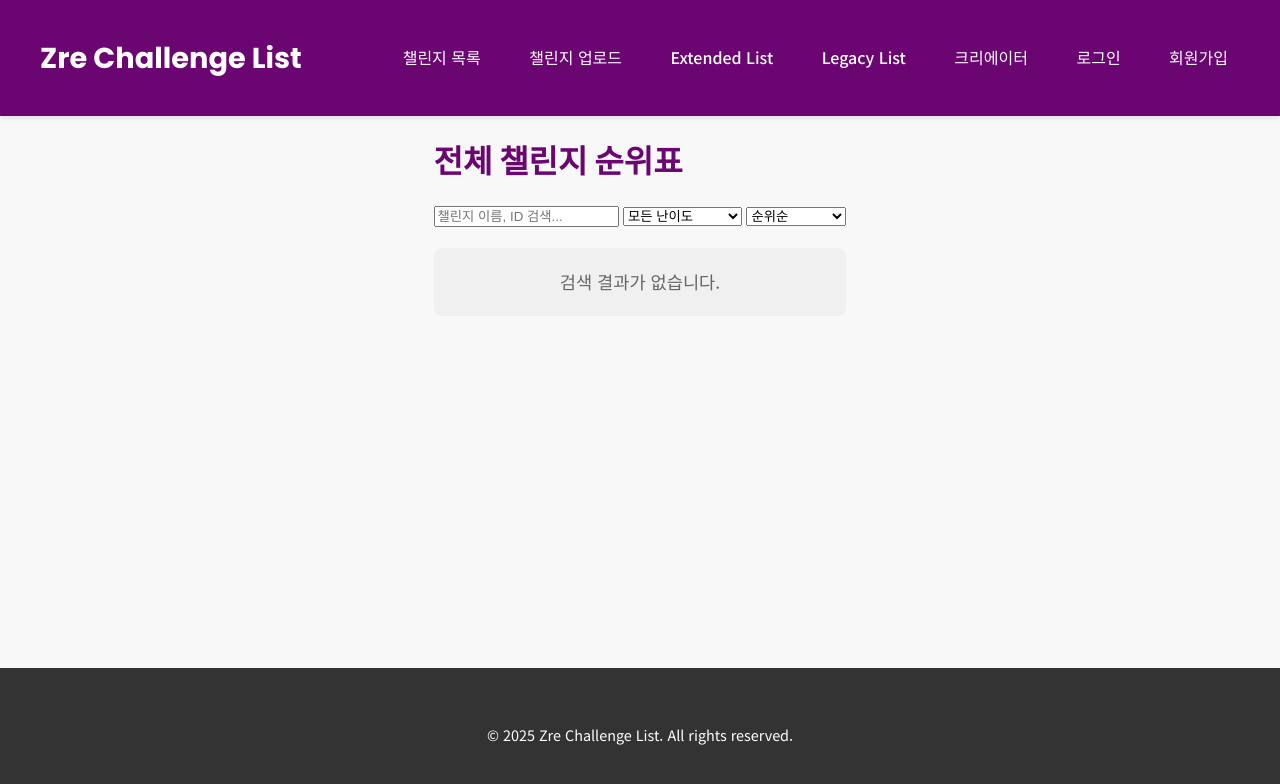
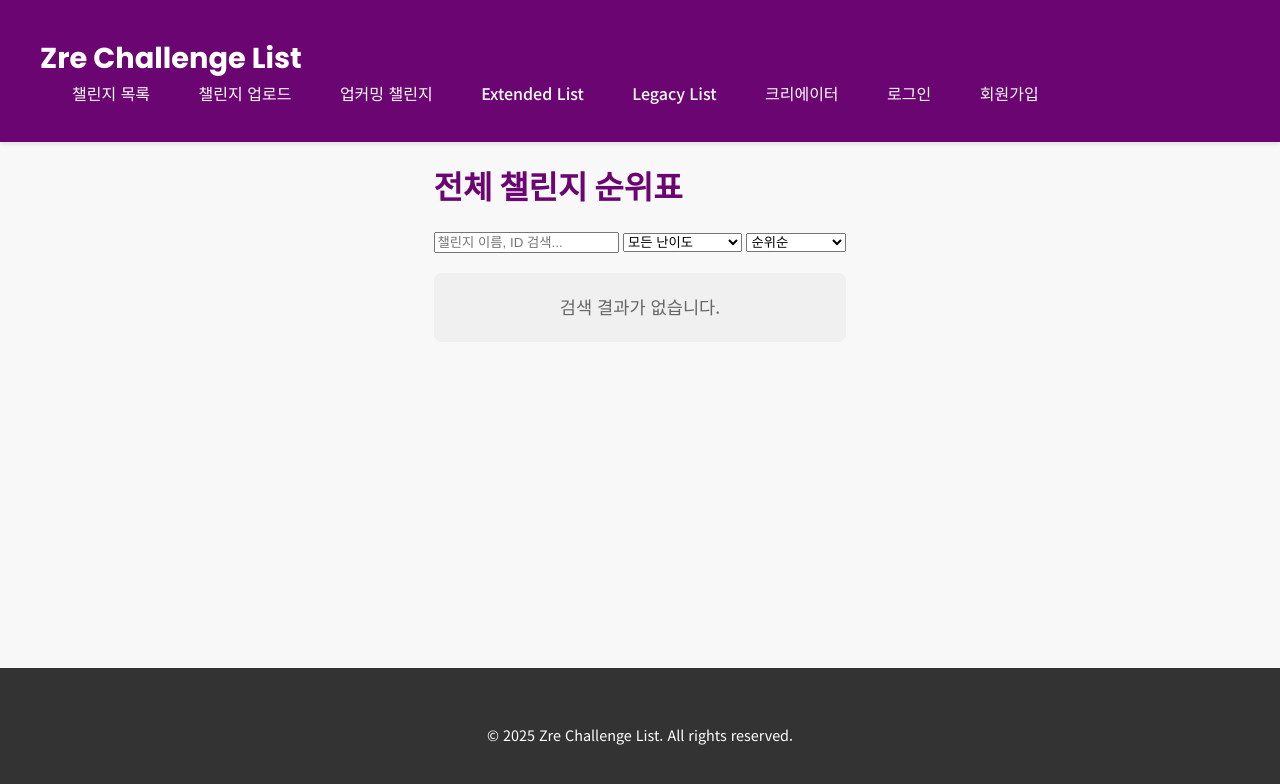
Before and after one commit to ocarer/-, a plain HTML site: page challenge_list.html in a window 1280 px wide. Drawn offline with Linux system fonts and the light colour scheme.

Commit message:
Update challenge_list.html

```diff
--- a/challenge_list.html
+++ b/challenge_list.html
@@ -14,6 +14,7 @@
             <nav>
                 <a href="challenge_list.html">챌린지 목록</a>
                 <a href="upload_challenge.html">챌린지 업로드</a>
+                <a href="upcoming_challenges.html">업커밍 챌린지</a>
                 <a href="extended_list.html" id="nav-extended-list-link">Extended List</a>
                 <a href="legacy_list.html" id="nav-legacy-list-link">Legacy List</a>
                 <a href="creator_page.html" id="nav-creator-page-link">크리에이터</a>
```
